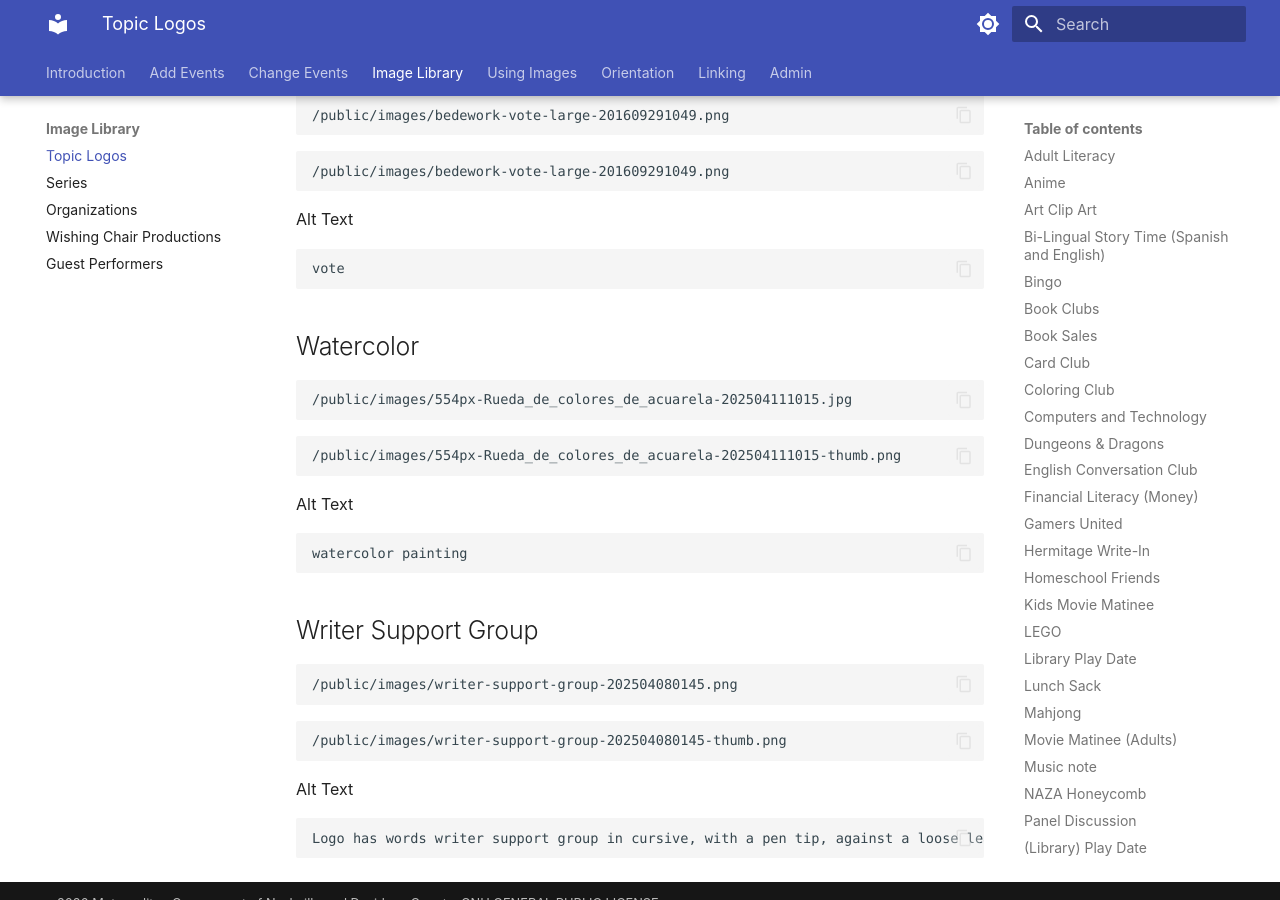
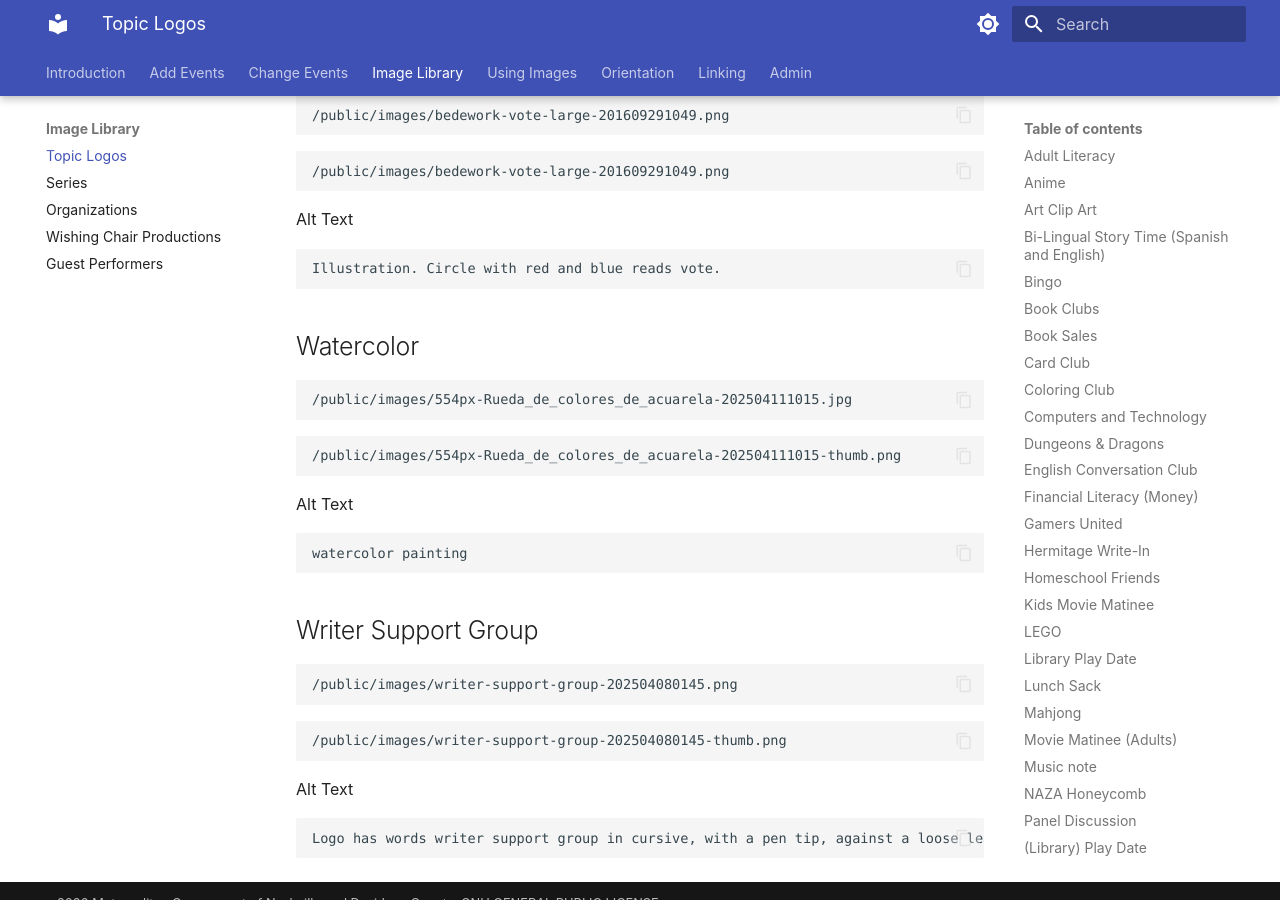
Before and after one commit to Nashville-Public-Library/bedework-docs, an MkDocs documentation site: the page built from docs/image-library/topic-logos.md, in a window 1280 px wide and 900 px high, scrolled down 10278 px. Built offline with MkDocs 1.6.1 and Material for MkDocs 9.7.7, drawn with Linux system fonts in a browser that asks for light colours.

Commit message:
more alt text

````diff
--- a/docs/image-library/topic-logos.md
+++ b/docs/image-library/topic-logos.md
@@ -579,8 +579,9 @@ Yellow logo for vinyl club. Library logo is surrounded by concentric circles. A
 ```
 
 Alt Text
+
 ```text
-vote
+Illustration. Circle with red and blue reads vote.
 ```
 
 ## Watercolor
````
